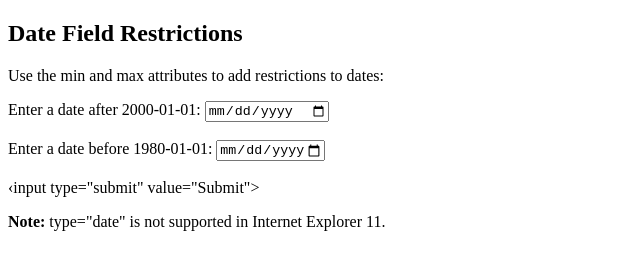
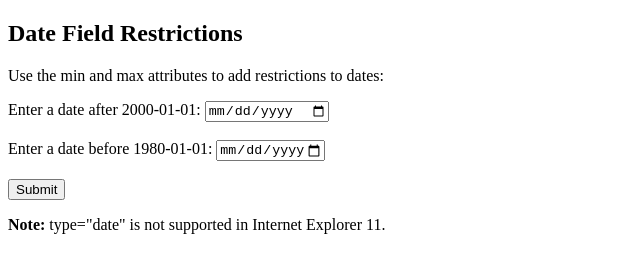
Before and after one commit to annajulyapontes/annajulyapontes.github.io, a plain HTML site: page teste.html in a window 1280 px wide. Shown: the whole page, without its empty margins (0-640 px from the left). Drawn offline with Linux system fonts and the light colour scheme.

Commit message:
Update teste.html

```diff
--- a/teste.html
+++ b/teste.html
@@ -13,7 +13,7 @@
 <label for="datemax">Enter a date before 1980-01-01:</label>
 <input type="date" id="datemax" name="datemax" max="1979-12-31"><br><br>
 
-‹input type="submit" value="Submit">
+<input type="submit" value="Submit">
 </form>
 
 <p><strong>Note:</strong> type="date" is not supported in Internet Explorer 11. </p>
```
